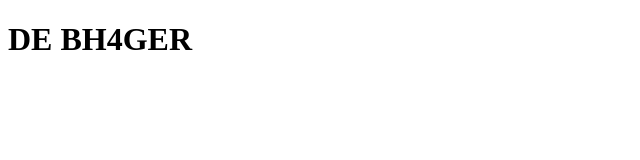
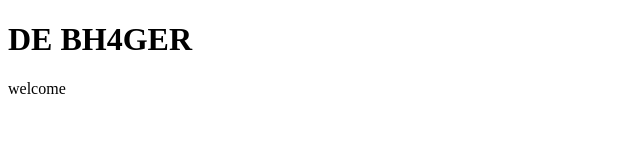
Before and after one commit to xuxiaorong2014/bh4ger, a plain HTML site: page index.html in a window 1280 px wide. Shown: the full height of the page, 0-640 px from the left. Drawn offline with Linux system fonts and the light colour scheme.

Commit message:
Update index.html

```diff
--- a/index.html
+++ b/index.html
@@ -6,5 +6,8 @@
   </head>
   <body>
     <h1>DE BH4GER</h1>
+    <p>
+      welcome
+    </p>
   </body>
 </html>
```
